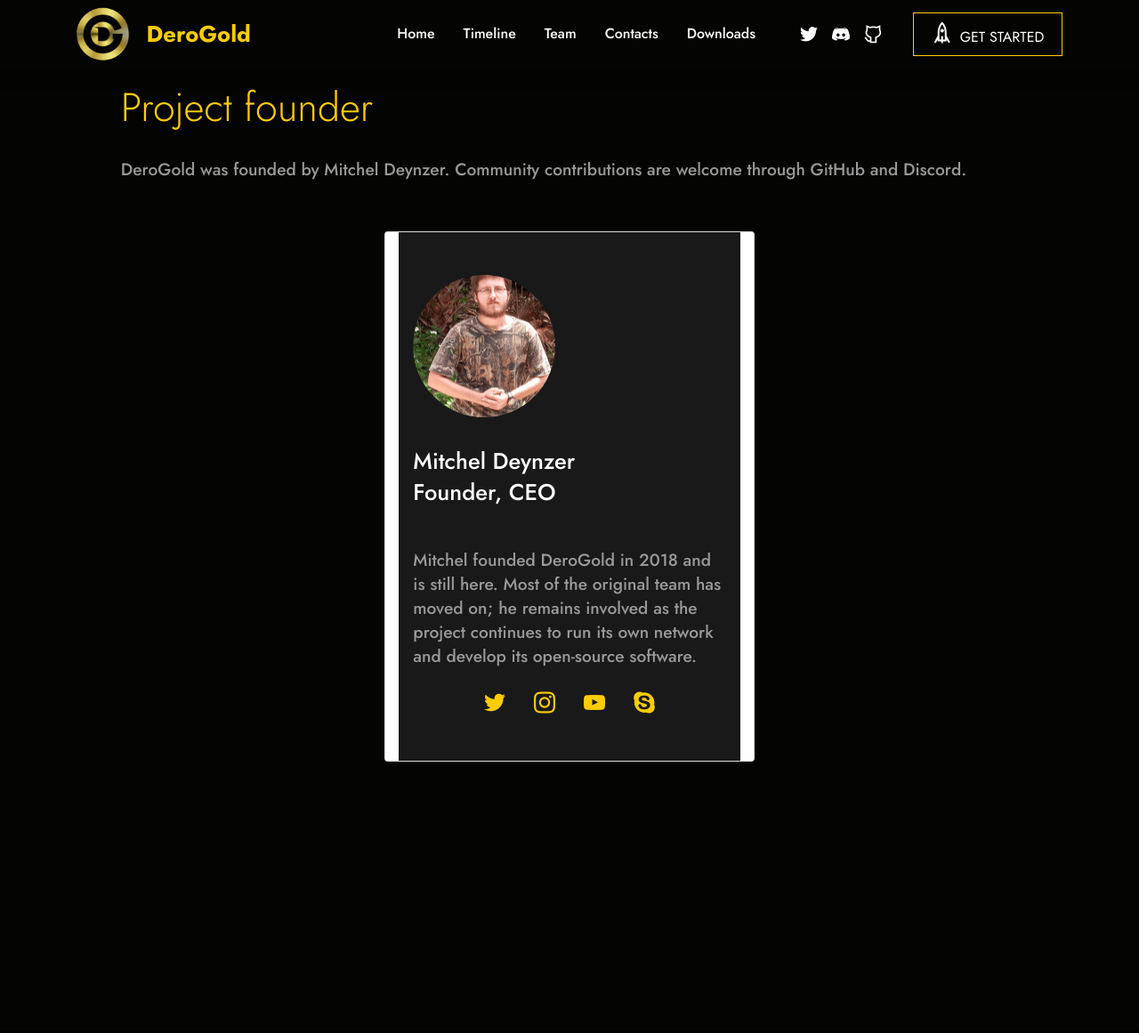
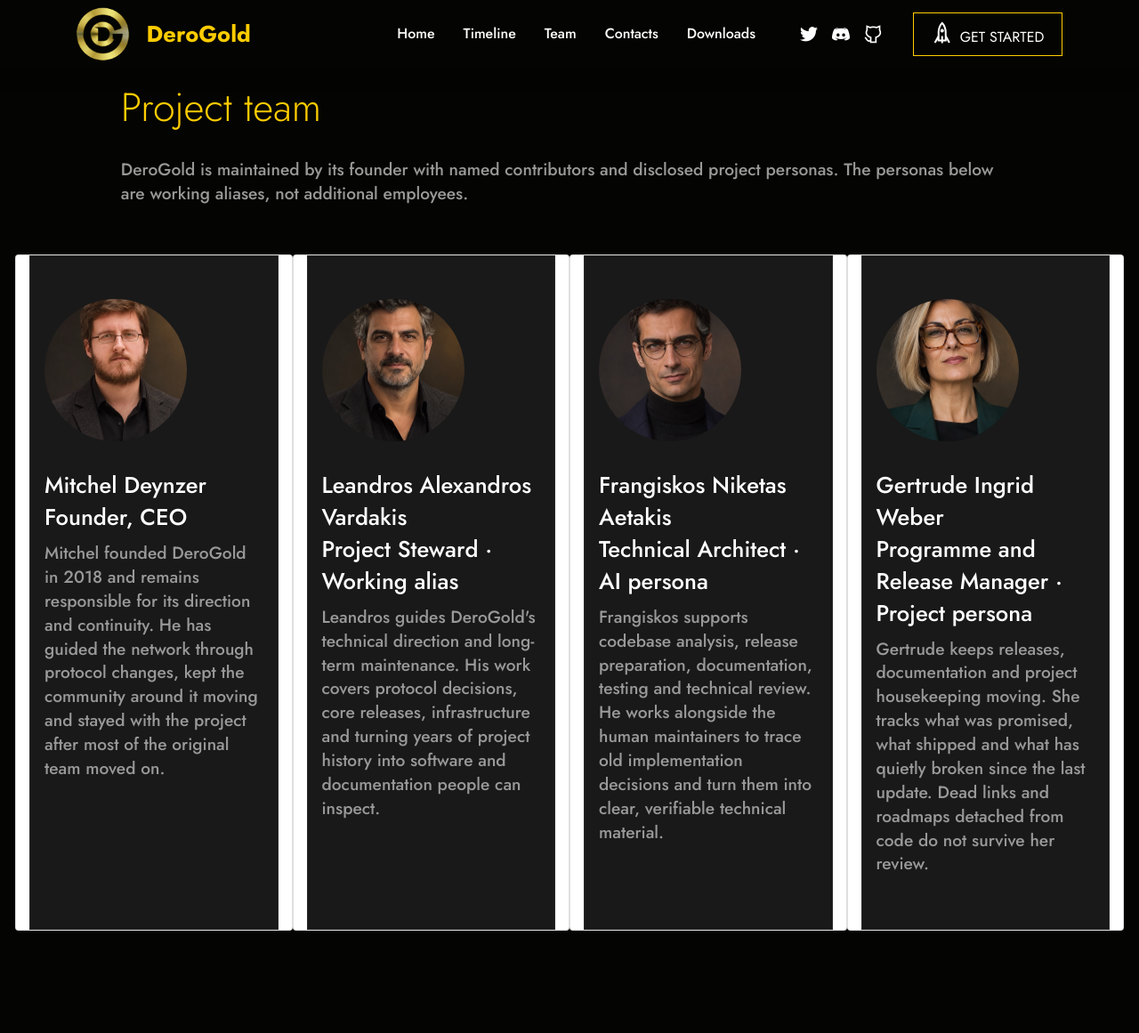
Before and after one commit to derogold/derogold-com-website-v2, a plain HTML site: page team.html in a window 1280 px wide. Shown: the top 1161 px of the page at 89% size. Drawn offline with Linux system fonts and the light colour scheme; files that its build step writes are made by us from their sources; files whose address does not match are found by name.

Commit message:
Update team page with disclosed project personas (#4)

```diff
--- a/assets/mobirise/css/mbr-additional.css
+++ b/assets/mobirise/css/mbr-additional.css
@@ -3068,9 +3068,12 @@ a {
 .cid-srsYB1y6DO .card-wrapper {
   background: #191919;
   padding: 3rem;
+  border: 1px solid #2a2a2a;
+  height: 100%;
+  transition: border-color 0.15s ease;
 }
 .cid-srsYB1y6DO .card-wrapper:hover {
-  background: linear-gradient(to left, #ffcc00, #ffcc00);
+  border-color: #ffcc00;
 }
 .cid-srsYB1y6DO .text-wrap {
   display: flex;
@@ -3103,19 +3106,11 @@ a {
 }
 .cid-srsYB1y6DO .card {
   margin-bottom: 2rem;
-  transition: all 0.3s;
-}
-.cid-srsYB1y6DO .card:hover {
-  transform: translateY(-10px);
 }
 .cid-srsYB1y6DO .card:hover .link-icon {
   color: #ffffff;
   -webkit-background-clip: transparent;
   -webkit-text-fill-color: unset;
-}
-.cid-srsYB1y6DO .card:hover .card-title,
-.cid-srsYB1y6DO .card:hover .mbr-subtitle {
-  color: #ffffff !important;
 }
 @media (min-width: 1600px) {
   .cid-srsYB1y6DO .card {
--- a/team.html
+++ b/team.html
@@ -76,64 +76,58 @@
 </section>
 
 <section class="team1 solutionm4_team1 cid-srsYB1y6DO" id="team1-i">
-
-
-
     <div class="container-fluid mbr-white">
         <div class="row justify-content-center">
             <div class="col-12 col-md-12 col-lg-10 pb-5">
-                <h4 class="main-title align-center pb-3 mbr-bold mbr-black mbr-fonts-style display-2">Project founder</h4>
-                <h5 class="main-subtitle align-center mbr-regular mbr-black mbr-fonts-style display-7">DeroGold was founded by Mitchel Deynzer. Community contributions are welcome through GitHub and Discord.</h5>
+                <h4 class="main-title align-center pb-3 mbr-bold mbr-black mbr-fonts-style display-2">Project team</h4>
+                <h5 class="main-subtitle align-center mbr-regular mbr-black mbr-fonts-style display-7">DeroGold is maintained by its founder with named contributors and disclosed project personas. The personas below are working aliases, not additional employees.</h5>
             </div>
         </div>
         <div class="row justify-content-center">
-            <div class="card col-12 col-md-6 col-lg-4">
+            <div class="card col-12 col-md-6 col-lg-3">
                 <div class="card-wrapper align-center">
                     <div class="img-wrapper">
-                        <img src="assets/images/ceo-320x425.png" alt="Mitchel Deynzer">
+                        <img src="assets/images/mitchel-deynzer-640x850.jpg" alt="Mitchel Deynzer" loading="lazy" decoding="async">
                     </div>
-                    <div class="card-box ">
-                        <h3 class="mbr-subtitle mbr-semibold mbr-fonts-style display-5">Mitchel Deynzer<br>Founder, CEO<br><br></h3>
-                        <h4 class="card-title mbr-regular mbr-black mbr-fonts-style display-7">Mitchel founded DeroGold in 2018 and is still here. Most of the original team has moved on; he remains involved as the project continues to run its own network and develop its open-source software.</h4>
-                    </div>
-                    <div class="text-wrap">
-
-                        <div class="icon-wrapper">
-                            <span class="link-icon socicon-twitter socicon"></span>
-                        </div>
-                        <div class="icon-wrapper">
-                            <span class="link-icon socicon-instagram socicon"></span>
-                        </div>
-                        <div class="icon-wrapper">
-                            <span class="link-icon socicon-youtube socicon"></span>
-                        </div>
-                        <div class="icon-wrapper">
-                            <span class="link-icon socicon-skype socicon"></span>
-                        </div>
+                    <div class="card-box">
+                        <h3 class="mbr-subtitle mbr-semibold mbr-fonts-style display-5">Mitchel Deynzer<br>Founder, CEO</h3>
+                        <h4 class="card-title mbr-regular mbr-black mbr-fonts-style display-7">Mitchel founded DeroGold in 2018 and remains responsible for its direction and continuity. He has guided the network through protocol changes, kept the community around it moving and stayed with the project after most of the original team moved on.</h4>
                     </div>
                 </div>
             </div>
-
-
-
-        </div>
-    </div>
-</section>
-
-<section class="team1 solutionm4_team1 cid-srsYB2wpME" id="team1-j">
-
-
-
-    <div class="container-fluid mbr-white">
-        <div class="row justify-content-center">
-
-        </div>
-        <div class="row justify-content-center">
-
-
-
-
-
+            <div class="card col-12 col-md-6 col-lg-3">
+                <div class="card-wrapper align-center">
+                    <div class="img-wrapper">
+                        <img src="assets/images/leandros-alexandros-vardakis-640x850.jpg" alt="Fictional portrait for the Leandros Alexandros Vardakis working alias" loading="lazy" decoding="async">
+                    </div>
+                    <div class="card-box">
+                        <h3 class="mbr-subtitle mbr-semibold mbr-fonts-style display-5">Leandros Alexandros Vardakis<br>Project Steward · Working alias</h3>
+                        <h4 class="card-title mbr-regular mbr-black mbr-fonts-style display-7">Leandros guides DeroGold's technical direction and long-term maintenance. His work covers protocol decisions, core releases, infrastructure and turning years of project history into software and documentation people can inspect.</h4>
+                    </div>
+                </div>
+            </div>
+            <div class="card col-12 col-md-6 col-lg-3">
+                <div class="card-wrapper align-center">
+                    <div class="img-wrapper">
+                        <img src="assets/images/frangiskos-niketas-aetakis-640x850.jpg" alt="Fictional portrait for the Frangiskos Niketas Aetakis AI persona" loading="lazy" decoding="async">
+                    </div>
+                    <div class="card-box">
+                        <h3 class="mbr-subtitle mbr-semibold mbr-fonts-style display-5">Frangiskos Niketas Aetakis<br>Technical Architect · AI persona</h3>
+                        <h4 class="card-title mbr-regular mbr-black mbr-fonts-style display-7">Frangiskos supports codebase analysis, release preparation, documentation, testing and technical review. He works alongside the human maintainers to trace old implementation decisions and turn them into clear, verifiable technical material.</h4>
+                    </div>
+                </div>
+            </div>
+            <div class="card col-12 col-md-6 col-lg-3">
+                <div class="card-wrapper align-center">
+                    <div class="img-wrapper">
+                        <img src="assets/images/gertrude-ingrid-weber-640x850.jpg" alt="Fictional portrait for the Gertrude Ingrid Weber project persona" loading="lazy" decoding="async">
+                    </div>
+                    <div class="card-box">
+                        <h3 class="mbr-subtitle mbr-semibold mbr-fonts-style display-5">Gertrude Ingrid Weber<br>Programme and Release Manager · Project persona</h3>
+                        <h4 class="card-title mbr-regular mbr-black mbr-fonts-style display-7">Gertrude keeps releases, documentation and project housekeeping moving. She tracks what was promised, what shipped and what has quietly broken since the last update. Dead links and roadmaps detached from code do not survive her review.</h4>
+                    </div>
+                </div>
+            </div>
         </div>
     </div>
 </section>
```
Also changed, not shown: assets/images/frangiskos-niketas-aetakis-640x850.jpg (added), assets/images/gertrude-ingrid-weber-640x850.jpg (added), assets/images/leandros-alexandros-vardakis-640x850.jpg (added), assets/images/mitchel-deynzer-640x850.jpg (added), 1 other file.
